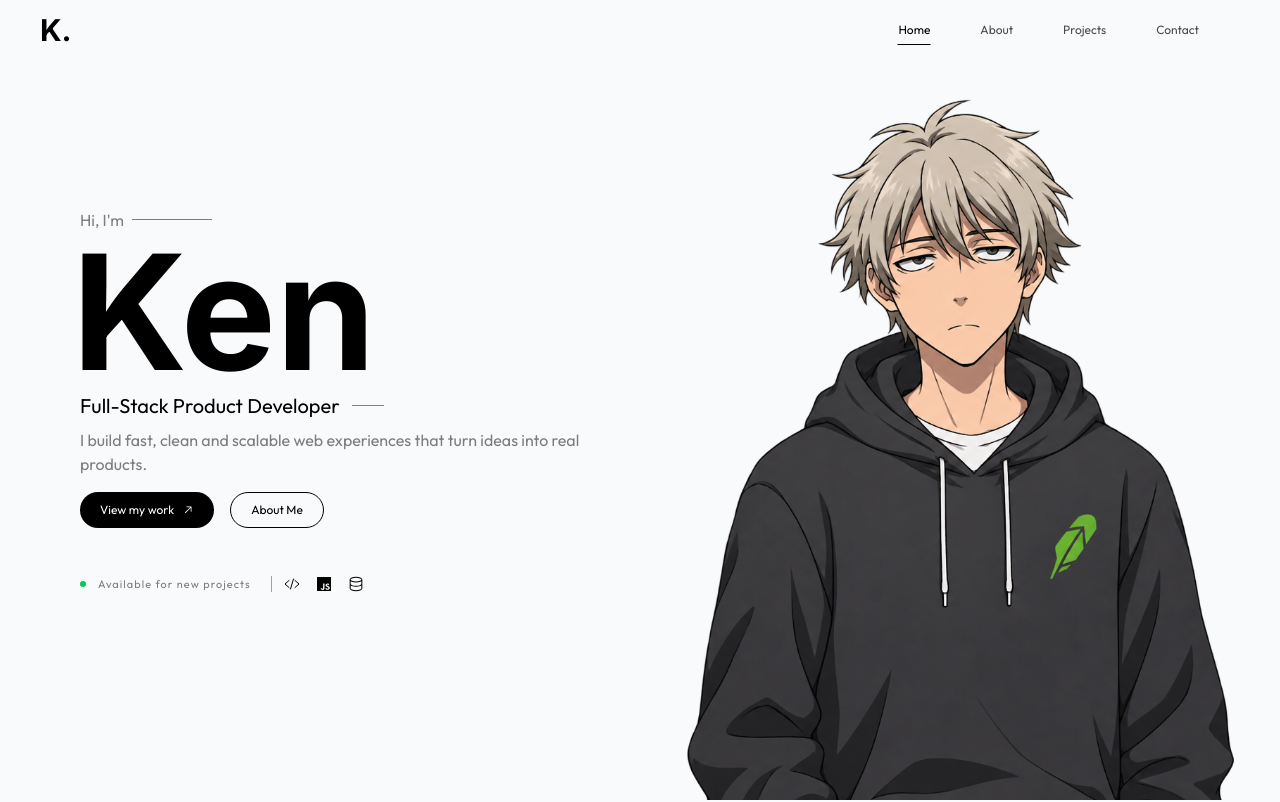
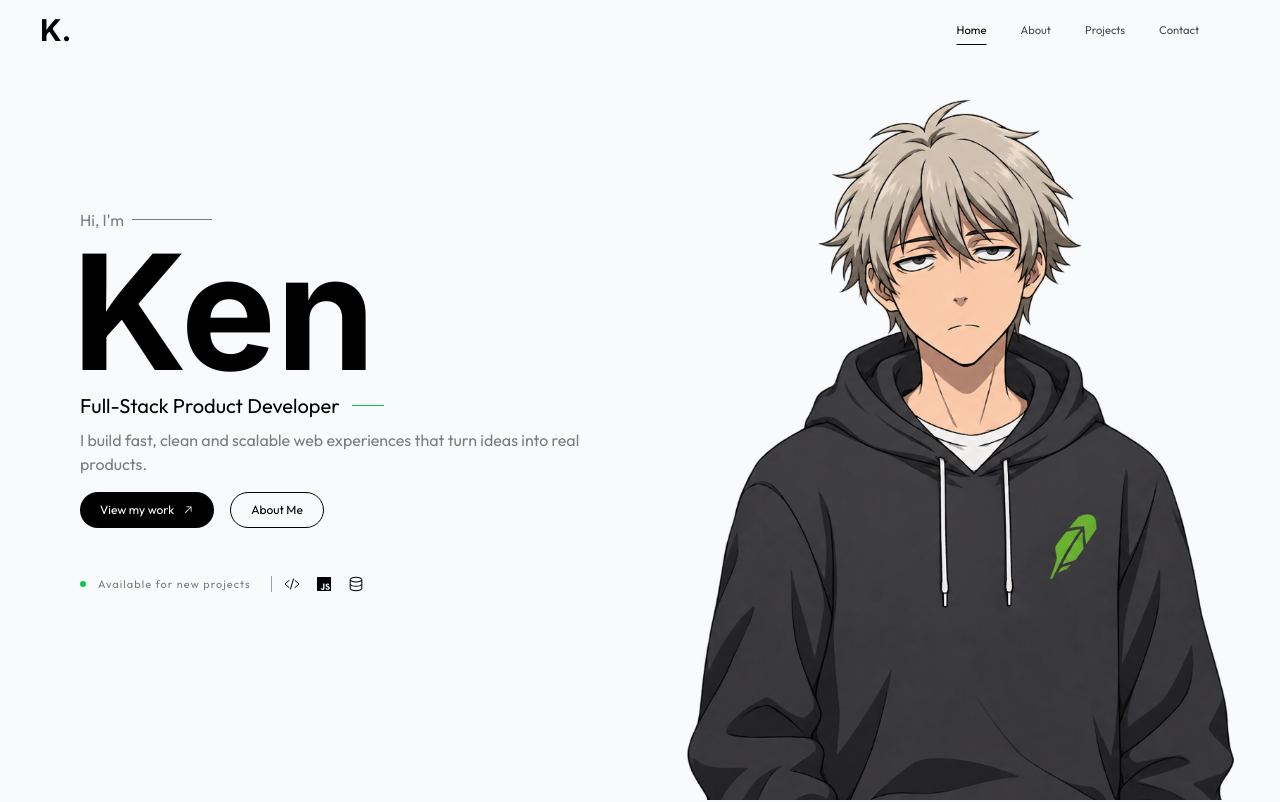
Before and after one commit to LowkeyDev01/Ken, a React (Vite) app: page / in a window 1280 px wide. Shown: the top 802 px of the page. Built offline with nearby package versions, Linux system fonts and the light colour scheme; a web font is replaced by a local one.

Commit message:
Tweaked the Home section

```diff
--- a/src/components/navbar.jsx
+++ b/src/components/navbar.jsx
@@ -6,11 +6,11 @@ export default function Navbar(){
             <div className="flex justify-start py-3 items-center">
                 <p className="font-bold md:text-3xl font-six text-3xl pl-3 md:pl-10">K.</p>
             </div>
-            <div className="flex justify-end font-seven gap-12 md:pr-20 font- items-center">
-                <a href="#" className="hidden md:block text-xs opacity-100 border border-transparent border-b-black py-1.5">Home</a>
-                <a href="#" className="hidden md:block text-xs opacity-70 border border-transparent hover:border-b-black duration-300 py-1.5">About</a>
-                <a href="#" className="hidden md:block text-xs opacity-70 border border-transparent hover:border-b-black duration-300 py-1.5">Projects</a>
-                <a href="#" className="hidden md:block text-xs opacity-70 border border-transparent hover:border-b-black duration-300 py-1.5">Contact</a>
+            <div className="flex justify-end font-seven gap-8 md:pr-20 font- items-center">
+                <a href="#" className="hidden md:block text-[0.7em] opacity-100 border border-transparent border-b-black py-1.5">Home</a>
+                <a href="#" className="hidden md:block text-[0.7em] opacity-70 border border-transparent hover:border-b-black duration-300 py-1.5">About</a>
+                <a href="#" className="hidden md:block text-[0.7em] opacity-70 border border-transparent hover:border-b-black duration-300 py-1.5">Projects</a>
+                <a href="#" className="hidden md:block text-[0.7em] opacity-70 border border-transparent hover:border-b-black duration-300 py-1.5">Contact</a>
                 <GiHamburgerMenu className="md:hidden text-3xl mr-2" />
             </div>
         </div>
```
